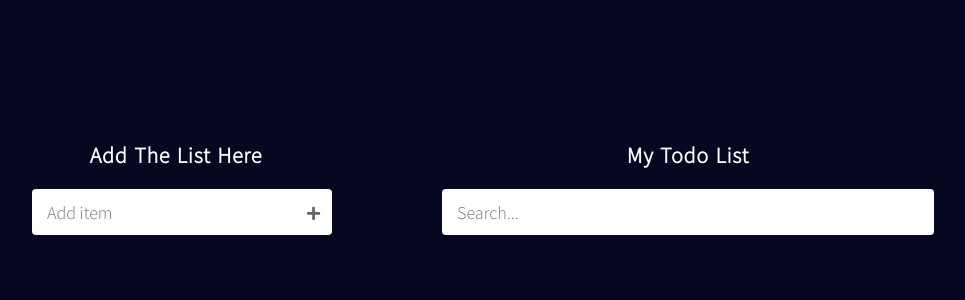
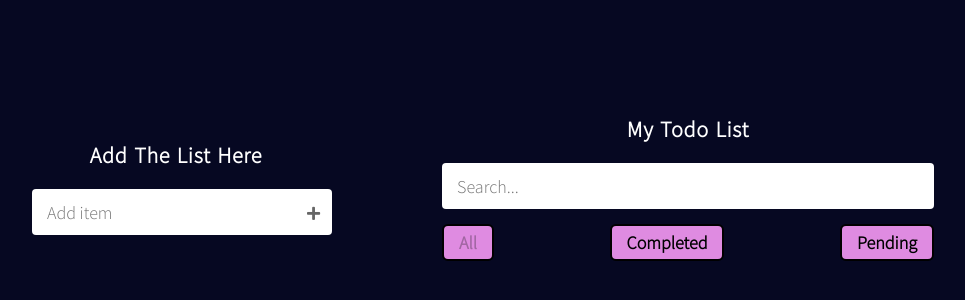
Before and after one commit to Meenal-Poladia/redux-to-do-app, a React (Create React App) app: page / in a window 1280 px wide. Shown: the part 222-522 px from the top of the page, without its empty margins (208-1173 px from the left). Built offline with nearby package versions, Linux system fonts and the light colour scheme.

Commit message:
Added all, completed and pending funtionality

```diff
--- a/src/App.css
+++ b/src/App.css
@@ -92,6 +92,26 @@ input[type="text"]:focus {
   box-shadow: 0 0 1.5rem rgba(0, 0, 0, 0.2);
 }
 
+.info-btn {
+  border: 2px solid black;
+  border-radius: 6px;
+  width: fit-content;
+  padding: 5px 15px;
+  font-size: 18px;
+  font-weight: bolder;
+  background: #f498f4e8;
+  cursor: pointer;
+}
+
+.info-btn:disabled {
+  pointer-events: none;
+}
+
+.info-btns-group {
+  display: flex;
+  justify-content: space-between;
+  margin-top: 15px;
+}
 
 .todo-btn {
   width: 5rem;
--- a/src/actions/index.js
+++ b/src/actions/index.js
@@ -1,20 +1,33 @@
 export const addToDo = (data) => {
-
     const generateRandomNumber = new Date().getTime().toString()+(Math.floor(Math.random()*100000));
-
     return {
         type: "ADD_TODO",
         payload: {
             id: generateRandomNumber,
+            isCompleted: false,
             data: data
         }
     }
+}
 
+export const updateTodo = (isCompleted, id) => {
+    return {
+        type: "UPDATE_TODO",
+        isCompleted,
+        id
+    }
 }
+
 export const deleteToDo = (id) => {
     return {
         type: "DELETE_TODO",
-        id: id,
+        id: id
     }
+}
 
+export const setListType = (listType) => {
+    return {
+        type: "SET_LIST_TYPE",
+        listType: listType
+    }
 }
--- /dev/null
+++ b/src/components/InformationButton.js
@@ -0,0 +1,30 @@
+import "../App.css";
+import {useDispatch, useSelector} from "react-redux";
+import {setListType} from "../actions";
+
+
+
+const InformationButton = (props) => {
+    const listType = useSelector((state) => state.todoReducers.listType)
+    const dispatch = useDispatch();
+
+    const disableButton = () => {
+        return props.buttonLabel === listType;
+    }
+
+    const handleCheck = () => {
+        dispatch(setListType(props.buttonLabel));
+    }
+
+    return (
+        <button
+            type="button"
+            className="info-btn"
+            onClick={handleCheck}
+            disabled={disableButton()}
+        >
+            {props.buttonLabel}
+        </button>
+    )
+}
+export default InformationButton;
--- a/src/components/Todo.js
+++ b/src/components/Todo.js
@@ -1,7 +1,8 @@
-import {useState} from "react";
+import {useEffect, useState} from "react";
 import {useDispatch, useSelector} from "react-redux";
-import {addToDo, deleteToDo} from "../actions";
+import {addToDo, deleteToDo, setListType, updateTodo} from "../actions";
 import "../reducers/todoReducers";
+import InformationButton from "./InformationButton";
 
 const Todo = () => {
 
@@ -9,6 +10,11 @@ const Todo = () => {
     const [searchTerm, setSearchTerm] = useState("")
     const dispatch = useDispatch();
     const list = useSelector((state) => state.todoReducers.list)
+    const listType = useSelector((state) => state.todoReducers.listType)
+
+    useEffect(() => {
+        dispatch(setListType("All"));
+    }, []);
 
     const handleSubmit = (e) => {
         e.preventDefault();
@@ -21,6 +27,48 @@ const Todo = () => {
 
     const handleSearch = (e) => {
         setSearchTerm(e.target.value)
+    }
+
+    const handleCheck = (e, id) => {
+        dispatch(updateTodo(e.target.checked, id))
+    }
+
+    const renderList = list => {
+        return list
+            .filter(item => {
+                if (listType === "All") {
+                    return true
+                } else if(listType === "Completed") {
+                    return item.isCompleted
+                } else {
+                    return !item.isCompleted
+                }
+            })
+            .filter(item => item.data.toLowerCase().includes(searchTerm.toLowerCase()))
+            .map((item) => {
+                return (
+                    <div className="eachItem"
+                         key={item.id}
+                    >
+                        <input
+                            type="checkbox"
+                            id={item.id}
+                            name="Todo"
+                            onChange={(e) => handleCheck(e, item.id)}
+                            checked={item.isCompleted}
+                        />
+                        <label htmlFor={item.data}/>
+                        <h3>{item.data}</h3>
+                        <div className="todo-btn">
+                            <i className="far fa-trash-alt add-btn"
+                               title="Delete Item"
+                               onClick={() => {
+                                   dispatch(deleteToDo(item.id))
+                               }}/>
+                        </div>
+                    </div>
+                )
+            })
     }
 
     return (
@@ -53,28 +101,13 @@ const Todo = () => {
                             placeholder="Search..."
                             onChange={handleSearch}
                         />
+                        <div className="info-btns-group">
+                            <InformationButton type="button" buttonLabel="All"/>
+                            <InformationButton type="button" buttonLabel="Completed"/>
+                            <InformationButton type="button" buttonLabel="Pending"/>
+                        </div>
                         <div className="showItems">
-                            {
-                                list
-                                    .filter(item => item.data.toLowerCase().includes(searchTerm.toLowerCase()))
-                                    .map((item, index) => {
-                                    return (
-                                        <div className="eachItem"
-                                             key={index}
-                                        >
-                                            <h3>{item.data}</h3>
-                                            <div className="todo-btn">
-                                                <i className="far fa-trash-alt add-btn"
-                                                   title="Delete Item"
-                                                   onClick={() => {
-                                                       dispatch(deleteToDo(item.id))
-                                                   }}/>
-                                            </div>
-                                        </div>
-                                    )
-                                })
-                            }
-
+                            {renderList(list)}
                         </div>
                     </div>
                 </div>
--- a/src/reducers/todoReducers.js
+++ b/src/reducers/todoReducers.js
@@ -1,17 +1,19 @@
 const initialData = {
-    list: []
+    list: [],
+    listType: "All"
 }
 
 const todoReducers = (state= initialData, action) => {
     switch (action.type) {
         case "ADD_TODO":
-            const {id, data} = action.payload;
+            const {id, isCompleted, data} = action.payload;
             return {
                 ...state,
                 list: [
                     ...state.list,
                     {
                         id,
+                        isCompleted,
                         data
                     }
                 ]
@@ -22,7 +24,25 @@ const todoReducers = (state= initialData, action) => {
             })
             return {
                 ...state,
-                list: newList,
+                list: newList
+            }
+        case "SET_LIST_TYPE":
+           return {
+               ...state,
+               listType: action.listType
+           }
+        case "UPDATE_TODO":
+            const item = state.list.find(item => action.id === item.id)
+            item.isCompleted = action.isCompleted;
+
+            const itemIndex = state.list.findIndex(item => action.id === item.id)
+
+            const updatedList = [...state.list];
+            updatedList[itemIndex] = item;
+
+            return {
+                ...state,
+                list: updatedList
             }
         default: return state;
     }
```
Also changed, not shown: src/App.js (line endings or trailing spaces).
